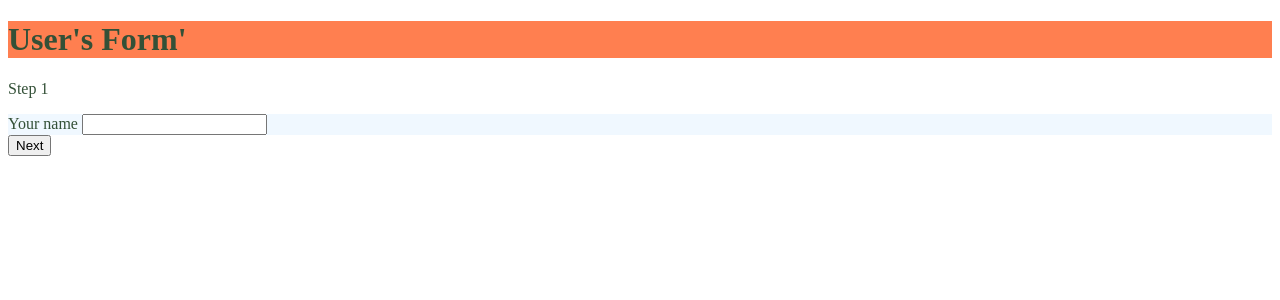
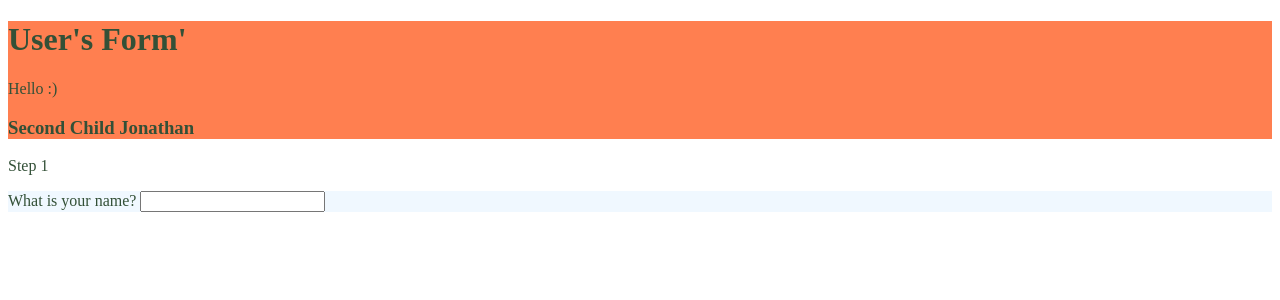
Before and after one commit to piggypiggyyoinkyoink/experimentation, a SvelteKit app in the folder svelte/: page / in a window 1280 px wide. Shown: the top 300 px of the page. Built offline with nearby package versions, Linux system fonts and the light colour scheme.

Commit message:
passing snippets to components

```diff
--- a/svelte/src/lib/components/Header.svelte
+++ b/svelte/src/lib/components/Header.svelte
@@ -1,11 +1,12 @@
 <script>
-    let {name, fakeName=null} = $props(); //fakeName has a default value null, so is an optional parameter
+    let {name, children, secondChild} = $props(); //any children passed into this component are assigned to "children" by default, unles they are named snippets, e.g. secondChild
 </script>
 
 <div>
 
     <h1>{#if name}{name}{:else}User{/if}'s Form'</h1>
-
+    {@render children()} <!-- rendering children passed to component -->
+    <h3>{@render secondChild("Jonathan")}</h3><!-- rendering named second child-->
 </div>
 <!--
 <h2>{name.replaceAll("a", "o") }</h2>
--- a/svelte/src/routes/+page.svelte
+++ b/svelte/src/routes/+page.svelte
@@ -9,11 +9,16 @@
     });
 </script>
 
-<Header name = {formState.name} />
+<Header name = {formState.name}>
+    <p>Hello :)</p> <!--passing children to a component-->
+    {#snippet secondChild(name)}
+        <p>Second Child {name}</p>
+    {/snippet}
+</Header>
 <main>
     <p> Step {formState.step + 1}</p>
 
-
+<!--
     {#if formState.step === 0}
         <div>
             <label for = "name">Your name</label>
@@ -41,11 +46,22 @@
         }
     }}>Next</button>
     {/if}
+-->
+    {@render formStep({question:"What is your name?", id:"name", type:"text"})}
     {#if formState.error !==""}
         <p class="error">{formState.error}</p>
 
     {/if}
 </main>
+
+{#snippet formStep({question,id,type})}
+    <article>
+        <div>
+            <label for = {id}>{question}</label>
+            <input {type} id = {id} bind:value={formState[id]}/>
+        </div>
+    </article>
+{/snippet}
 
 <style> /*Note: the scope of these CSS styles is restricted to this component, not other components e.g. Header that are imported by it. Likewise, the scope is restricted to this component when other components import this one.*/
     div{
```
